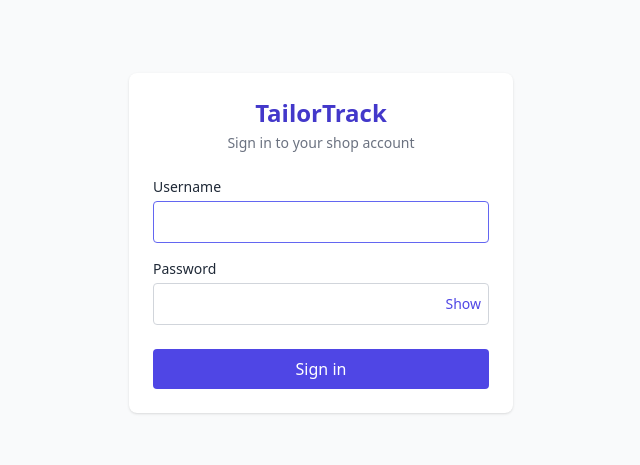
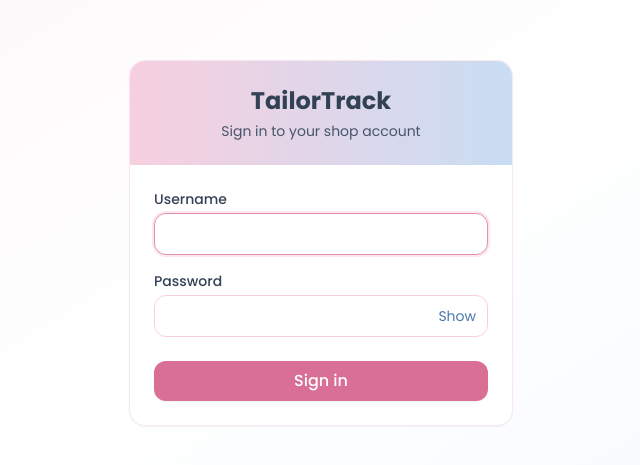
Before and after one commit to Rabailfatima13/TailorTrack, a React (Vite) app in the folder client/: page /login in a window 1280 px wide. Shown: the part 157-622 px from the top of the page, without its empty margins (319-959 px from the left). Built offline with nearby package versions, Linux system fonts and the light colour scheme; no server answers.

Commit message:
Update theme to pastel pink and blue with Poppins font

```diff
--- a/client/index.html
+++ b/client/index.html
@@ -3,6 +3,12 @@
   <head>
     <meta charset="UTF-8" />
     <meta name="viewport" content="width=device-width, initial-scale=1.0" />
+    <link rel="preconnect" href="https://fonts.googleapis.com" />
+    <link rel="preconnect" href="https://fonts.gstatic.com" crossorigin />
+    <link
+      href="https://fonts.googleapis.com/css2?family=Poppins:wght@400;500;600;700&display=swap"
+      rel="stylesheet"
+    />
     <title>TailorTrack</title>
   </head>
   <body>
--- a/client/src/components/Layout.tsx
+++ b/client/src/components/Layout.tsx
@@ -13,15 +13,17 @@ function Layout() {
   }
 
   const linkClass = ({ isActive }: { isActive: boolean }) =>
-    isActive ? "font-semibold text-indigo-700" : "text-gray-600 hover:text-indigo-700";
+    isActive
+      ? "rounded-full bg-blush-100 px-3 py-1 font-medium text-blush-600"
+      : "rounded-full px-3 py-1 text-slate-500 hover:bg-powder-50 hover:text-powder-600";
 
   return (
     <div className="min-h-screen">
-      <header className="no-print border-b bg-white">
+      <header className="no-print border-b border-blush-100 bg-white/80 backdrop-blur">
         <div className="mx-auto flex max-w-6xl flex-wrap items-center justify-between gap-3 px-4 py-3">
           <div className="flex items-center gap-6">
-            <span className="text-xl font-bold text-indigo-700">TailorTrack</span>
-            <nav className="flex gap-4 text-sm">
+            <span className="text-xl font-bold text-blush-500">TailorTrack</span>
+            <nav className="flex gap-2 text-sm">
               <NavLink to="/" end className={linkClass}>
                 Dashboard
               </NavLink>
@@ -30,9 +32,15 @@ function Layout() {
 
           <div className="flex items-center gap-3 text-sm">
             <span>
-              {user?.name} <span className="text-gray-400">({user?.role})</span>
+              {user?.name}{" "}
+              <span className="rounded-full bg-powder-100 px-2 py-0.5 text-xs capitalize text-powder-600">
+                {user?.role}
+              </span>
             </span>
-            <button onClick={handleLogout} className="rounded border px-3 py-1 hover:bg-gray-100">
+            <button
+              onClick={handleLogout}
+              className="rounded-full border border-blush-200 px-3 py-1 text-blush-600 hover:bg-blush-50"
+            >
               Logout
             </button>
           </div>
--- a/client/src/components/ProtectedRoute.tsx
+++ b/client/src/components/ProtectedRoute.tsx
@@ -12,7 +12,7 @@ function ProtectedRoute({ children, role }: Props) {
   const { user, checked } = useAppSelector((state) => state.auth);
 
   if (!checked) {
-    return <p className="p-6 text-center text-gray-500">Loading...</p>;
+    return <p className="p-6 text-center text-slate-500">Loading...</p>;
   }
 
   if (!user) return <Navigate to="/login" replace />;
--- a/client/src/index.css
+++ b/client/src/index.css
@@ -3,15 +3,19 @@
 @tailwind utilities;
 
 body {
-  @apply bg-gray-50 text-gray-800;
+  @apply min-h-screen bg-gradient-to-br from-blush-50 via-white to-powder-50 text-slate-700;
 }
 
 .input {
-  @apply w-full rounded border border-gray-300 px-3 py-2 focus:border-indigo-500 focus:outline-none;
+  @apply w-full rounded-xl border border-blush-200 bg-white px-3 py-2 focus:border-blush-400 focus:outline-none focus:ring-2 focus:ring-blush-100;
 }
 
 .btn {
-  @apply rounded bg-indigo-600 px-4 py-2 font-medium text-white hover:bg-indigo-700 disabled:opacity-60;
+  @apply rounded-xl bg-blush-500 px-4 py-2 font-medium text-white shadow-sm hover:bg-blush-600 disabled:opacity-60;
+}
+
+.card {
+  @apply rounded-2xl border border-blush-100 bg-white shadow-sm;
 }
 
 @media print {
--- a/client/src/pages/Dashboard.tsx
+++ b/client/src/pages/Dashboard.tsx
@@ -3,14 +3,21 @@ import api, { getErrorMessage } from "../api/axios";
 import { useAppSelector } from "../store";
 import type { DashboardData } from "../types";
 
-function StatCard({ label, value, color }: { label: string; value: number; color: string }) {
+function StatCard({ label, value, style }: { label: string; value: number; style: string }) {
   return (
-    <div className="rounded-lg bg-white p-4 shadow">
-      <p className="text-sm text-gray-500">{label}</p>
-      <p className={`mt-1 text-3xl font-bold ${color}`}>{value}</p>
+    <div className={`rounded-2xl p-5 shadow-sm ${style}`}>
+      <p className="text-sm opacity-80">{label}</p>
+      <p className="mt-1 text-3xl font-bold">{value}</p>
     </div>
   );
 }
+
+const statusStyle: Record<string, string> = {
+  Pending: "bg-slate-100 text-slate-600",
+  "In progress": "bg-powder-100 text-powder-600",
+  Ready: "bg-blush-100 text-blush-600",
+  Delivered: "bg-green-50 text-green-600",
+};
 
 function Dashboard() {
   const user = useAppSelector((state) => state.auth.user);
@@ -28,30 +35,30 @@ function Dashboard() {
 
   return (
     <div>
-      <h1 className="text-2xl font-bold">Welcome, {user?.name}</h1>
-      <p className="mt-1 text-gray-500">
+      <h1 className="text-2xl font-semibold text-slate-700">Welcome, {user?.name}</h1>
+      <p className="mt-1 text-slate-500">
         {user?.role === "owner" ? "Here is an overview of your shop." : "Here are the orders assigned to you."}
       </p>
 
-      {loading && <p className="mt-6 text-gray-500">Loading...</p>}
-      {error && <p className="mt-6 rounded bg-red-50 p-3 text-red-600">{error}</p>}
+      {loading && <p className="mt-6 text-slate-500">Loading...</p>}
+      {error && <p className="mt-6 rounded-xl bg-red-50 p-3 text-red-500">{error}</p>}
 
       {data && (
         <>
           <div className="mt-6 grid gap-4 sm:grid-cols-3">
-            <StatCard label="Active orders" value={data.activeOrders} color="text-indigo-700" />
-            <StatCard label="Ready for pickup" value={data.readyOrders} color="text-green-600" />
-            <StatCard label="Overdue" value={data.overdueOrders} color="text-red-600" />
+            <StatCard label="Active orders" value={data.activeOrders} style="bg-powder-100 text-powder-600" />
+            <StatCard label="Ready for pickup" value={data.readyOrders} style="bg-blush-100 text-blush-600" />
+            <StatCard label="Overdue" value={data.overdueOrders} style="bg-red-50 text-red-500" />
           </div>
 
-          <h2 className="mb-3 mt-8 text-lg font-semibold">Due in the next 7 days</h2>
+          <h2 className="mb-3 mt-8 text-lg font-semibold text-slate-700">Due in the next 7 days</h2>
 
           {data.upcoming.length === 0 ? (
-            <p className="rounded bg-white p-4 text-gray-500 shadow">No deliveries due this week.</p>
+            <p className="card p-4 text-slate-500">No deliveries due this week.</p>
           ) : (
-            <div className="overflow-x-auto rounded-lg bg-white shadow">
+            <div className="card overflow-x-auto">
               <table className="w-full text-left text-sm">
-                <thead className="bg-gray-100 text-gray-600">
+                <thead className="bg-powder-50 text-slate-500">
                   <tr>
                     <th className="px-4 py-2">Customer</th>
                     <th className="px-4 py-2">Garment</th>
@@ -62,12 +69,16 @@ function Dashboard() {
                 </thead>
                 <tbody>
                   {data.upcoming.map((order) => (
-                    <tr key={order._id} className="border-t">
-                      <td className="px-4 py-2">{order.customer.name}</td>
-                      <td className="px-4 py-2">{order.garmentType}</td>
-                      <td className="px-4 py-2">{order.assignedTo.name}</td>
-                      <td className="px-4 py-2">{new Date(order.dueDate).toLocaleDateString()}</td>
-                      <td className="px-4 py-2">{order.status}</td>
+                    <tr key={order._id} className="border-t border-blush-50 hover:bg-blush-50/50">
+                      <td className="px-4 py-3">{order.customer.name}</td>
+                      <td className="px-4 py-3">{order.garmentType}</td>
+                      <td className="px-4 py-3">{order.assignedTo.name}</td>
+                      <td className="px-4 py-3">{new Date(order.dueDate).toLocaleDateString()}</td>
+                      <td className="px-4 py-3">
+                        <span className={`rounded-full px-2.5 py-1 text-xs ${statusStyle[order.status]}`}>
+                          {order.status}
+                        </span>
+                      </td>
                     </tr>
                   ))}
                 </tbody>
--- a/client/src/pages/Login.tsx
+++ b/client/src/pages/Login.tsx
@@ -27,11 +27,14 @@ function Login() {
 
   return (
     <div className="flex min-h-screen items-center justify-center px-4">
-      <form onSubmit={handleSubmit} className="w-full max-w-sm rounded-lg bg-white p-6 shadow">
-        <h1 className="mb-1 text-center text-2xl font-bold text-indigo-700">TailorTrack</h1>
-        <p className="mb-6 text-center text-sm text-gray-500">Sign in to your shop account</p>
+      <form onSubmit={handleSubmit} className="card w-full max-w-sm overflow-hidden">
+        <div className="bg-gradient-to-r from-blush-200 to-powder-200 px-6 py-6 text-center">
+          <h1 className="text-2xl font-bold text-slate-700">TailorTrack</h1>
+          <p className="mt-1 text-sm text-slate-600">Sign in to your shop account</p>
+        </div>
 
-        {message && <p className="mb-4 rounded bg-red-50 p-2 text-sm text-red-600">{message}</p>}
+        <div className="p-6">
+          {message && <p className="mb-4 rounded-xl bg-red-50 p-2 text-sm text-red-500">{message}</p>}
 
           <label className="mb-1 block text-sm font-medium">Username</label>
           <input
@@ -52,7 +55,7 @@ function Login() {
             <button
               type="button"
               onClick={() => setShowPassword(!showPassword)}
-            className="absolute right-2 top-1/2 -translate-y-1/2 text-sm text-indigo-600"
+              className="absolute right-3 top-1/2 -translate-y-1/2 text-sm text-powder-600"
             >
               {showPassword ? "Hide" : "Show"}
             </button>
@@ -61,6 +64,7 @@ function Login() {
           <button type="submit" className="btn w-full" disabled={loading}>
             {loading ? "Signing in..." : "Sign in"}
           </button>
+        </div>
       </form>
     </div>
   );
--- a/client/tailwind.config.js
+++ b/client/tailwind.config.js
@@ -1,7 +1,30 @@
 export default {
   content: ["./index.html", "./src/**/*.{ts,tsx}"],
   theme: {
-    extend: {},
+    extend: {
+      colors: {
+        blush: {
+          50: "#fdf5f8",
+          100: "#fbe7ef",
+          200: "#f7cfdf",
+          300: "#f0b0c8",
+          400: "#e68eae",
+          500: "#d96f95",
+          600: "#c2577d",
+        },
+        powder: {
+          50: "#f3f8fd",
+          100: "#e3eefa",
+          200: "#c9ddf3",
+          300: "#a7c6ea",
+          400: "#7fa9dc",
+          600: "#4a78ad",
+        },
+      },
+      fontFamily: {
+        sans: ["Poppins", "sans-serif"],
+      },
+    },
   },
   plugins: [],
 };
```
Lines whose indentation alone changed are shown as unchanged.
